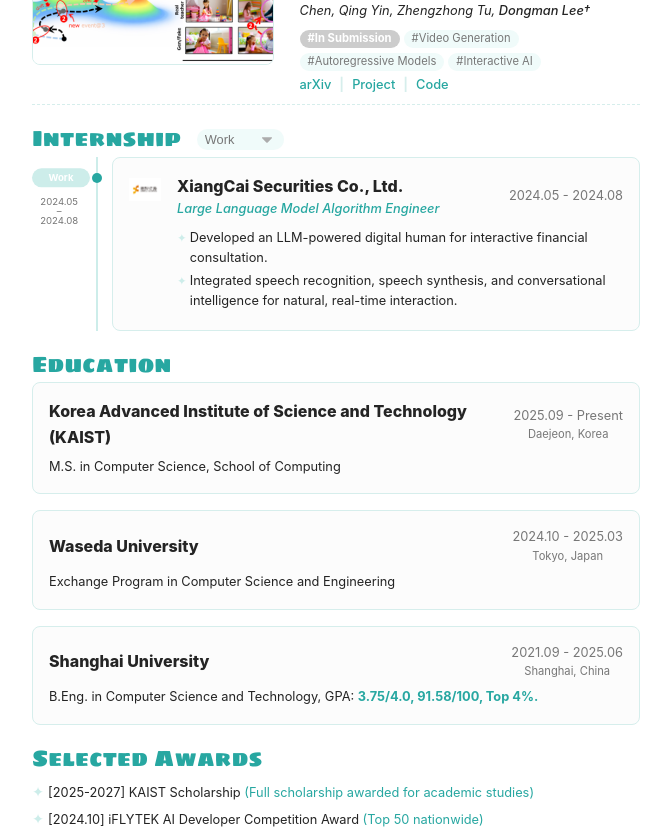
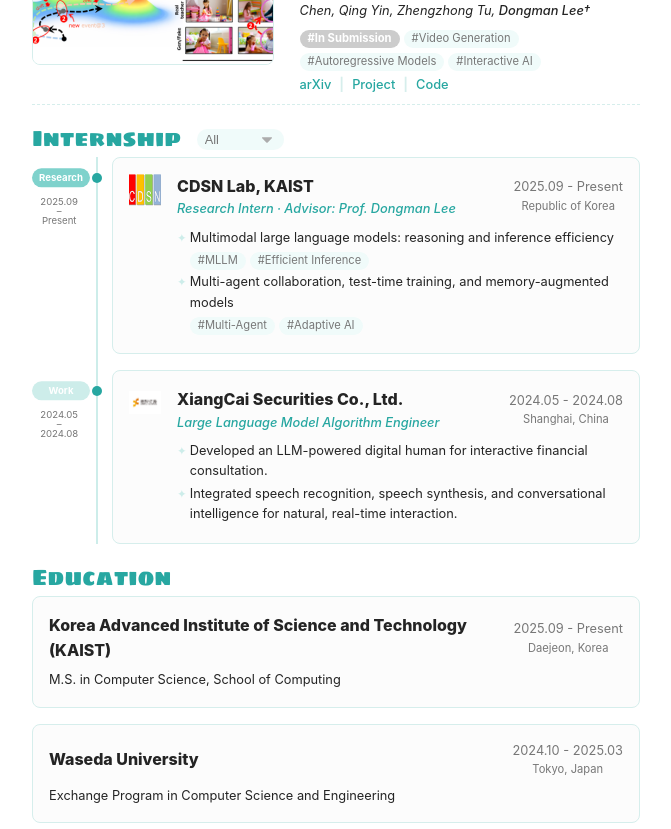
Before and after one commit to ryu1ion/ryu1ion.github.io, a React (Vite) app: page / in a window 1280 px wide. Shown: the part 1320-2149 px from the top of the page, without its empty margins (480-1151 px from the left). Built offline with nearby package versions, Linux system fonts and the light colour scheme.

Commit message:
Update internship order, default filter, and organization details

```diff
--- a/src/components/Internship.jsx
+++ b/src/components/Internship.jsx
@@ -3,7 +3,7 @@ import { experiences } from '../data/experience';
 import '../css/Internship.css';
 
 export default function Internship() {
-  const [selectedTag, setSelectedTag] = useState('Work');
+  const [selectedTag, setSelectedTag] = useState('');
 
   const handleTagClick = (tag) => {
     setSelectedTag(selectedTag === tag ? '' : tag);
--- a/src/data/experience.js
+++ b/src/data/experience.js
@@ -1,31 +1,17 @@
 import xiangcaiLogo from '../assets/logos/xiangcai.jpg';
-import kaistLogo from '../assets/logos/kaist.svg';
+import cdsnLogo from '../assets/logos/cdsn.png';
 
+// Keep experiences in reverse chronological order.
 export const experiences = [
-  {
-    type: 'Work',
-    organization: {
-      name: 'XiangCai Securities Co., Ltd.',
-      link: 'https://www.xcsc.com/',
-      logo: xiangcaiLogo,
-    },
-    period: '2024.05 - 2024.08',
-    role: 'Large Language Model Algorithm Engineer',
-    location: '',
-    details: [
-      'Developed an LLM-powered digital human for interactive financial consultation.',
-      'Integrated speech recognition, speech synthesis, and conversational intelligence for natural, real-time interaction.',
-    ],
-  },
   {
     type: 'Research',
     organization: {
       name: 'CDSN Lab, KAIST',
       link: 'https://cds.kaist.ac.kr/',
-      logo: kaistLogo,
+      logo: cdsnLogo,
     },
     period: '2025.09 - Present',
-    role: 'Graduate Researcher · Advisor: Prof. Dongman Lee',
+    role: 'Research Intern · Advisor: Prof. Dongman Lee',
     location: 'Republic of Korea',
     projects: [
       {
@@ -38,4 +24,19 @@ export const experiences = [
       },
     ],
   },
+  {
+    type: 'Work',
+    organization: {
+      name: 'XiangCai Securities Co., Ltd.',
+      link: 'https://www.xcsc.com/',
+      logo: xiangcaiLogo,
+    },
+    period: '2024.05 - 2024.08',
+    role: 'Large Language Model Algorithm Engineer',
+    location: 'Shanghai, China',
+    details: [
+      'Developed an LLM-powered digital human for interactive financial consultation.',
+      'Integrated speech recognition, speech synthesis, and conversational intelligence for natural, real-time interaction.',
+    ],
+  },
 ];
```
Also changed, not shown: src/assets/logos/cdsn.png (added).
